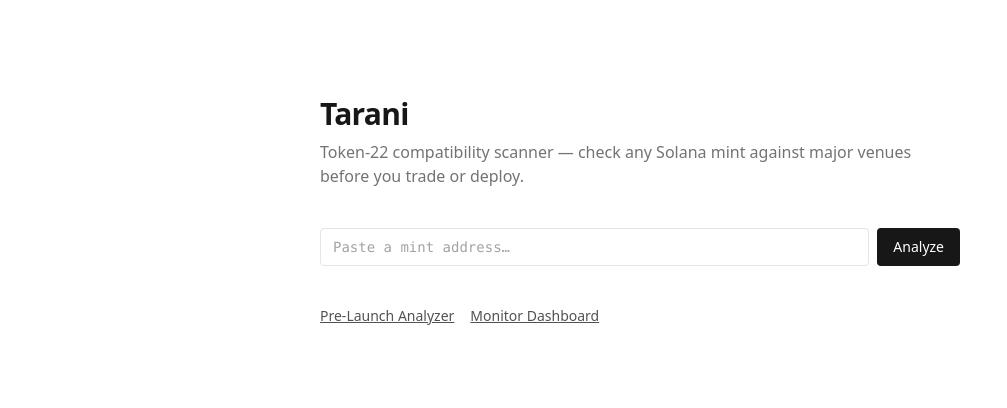
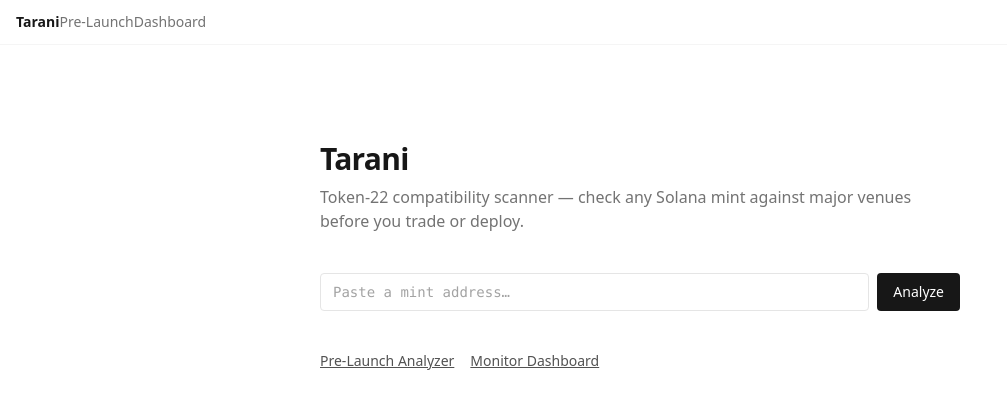
Before and after one commit to VanshChitransh/Tarani, a Next.js app in the folder apps/pixel/: page / in a window 1280 px wide. Shown: the top 408 px of the page, without its empty margins (0-1007 px from the left). Built offline with nearby package versions, Linux system fonts and the light colour scheme.

Commit message:
navigation

```diff
--- a/apps/pixel/app/layout.tsx
+++ b/apps/pixel/app/layout.tsx
@@ -1,10 +1,14 @@
 import type { ReactNode } from "react";
 import "./globals.css";
+import Nav from "../components/Nav";
 
 export default function RootLayout({ children }: { children: ReactNode }) {
   return (
     <html lang="en">
-      <body className="bg-white text-neutral-900 antialiased">{children}</body>
+      <body className="bg-white text-neutral-900 antialiased">
+        <Nav />
+        {children}
+      </body>
     </html>
   );
 }
--- /dev/null
+++ b/apps/pixel/components/Nav.tsx
@@ -0,0 +1,17 @@
+import Link from "next/link";
+
+export default function Nav() {
+  return (
+    <nav className="flex items-center gap-6 px-4 py-3 border-b border-neutral-100 text-sm">
+      <Link href="/" className="font-semibold text-neutral-900 hover:text-neutral-600">
+        Tarani
+      </Link>
+      <Link href="/prelaunch" className="text-neutral-500 hover:text-neutral-900">
+        Pre-Launch
+      </Link>
+      <Link href="/dashboard" className="text-neutral-500 hover:text-neutral-900">
+        Dashboard
+      </Link>
+    </nav>
+  );
+}
```
